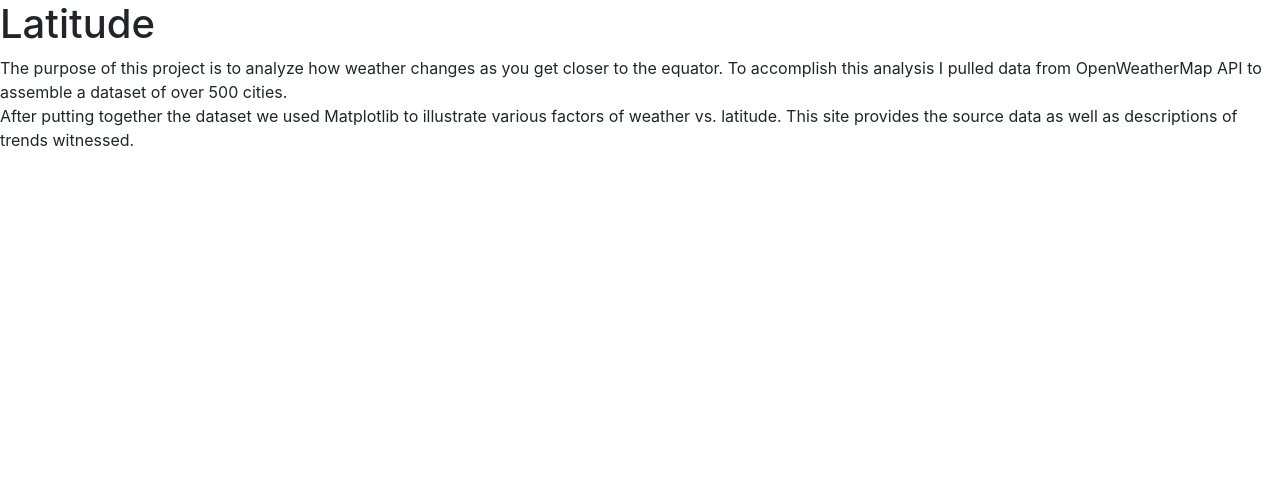
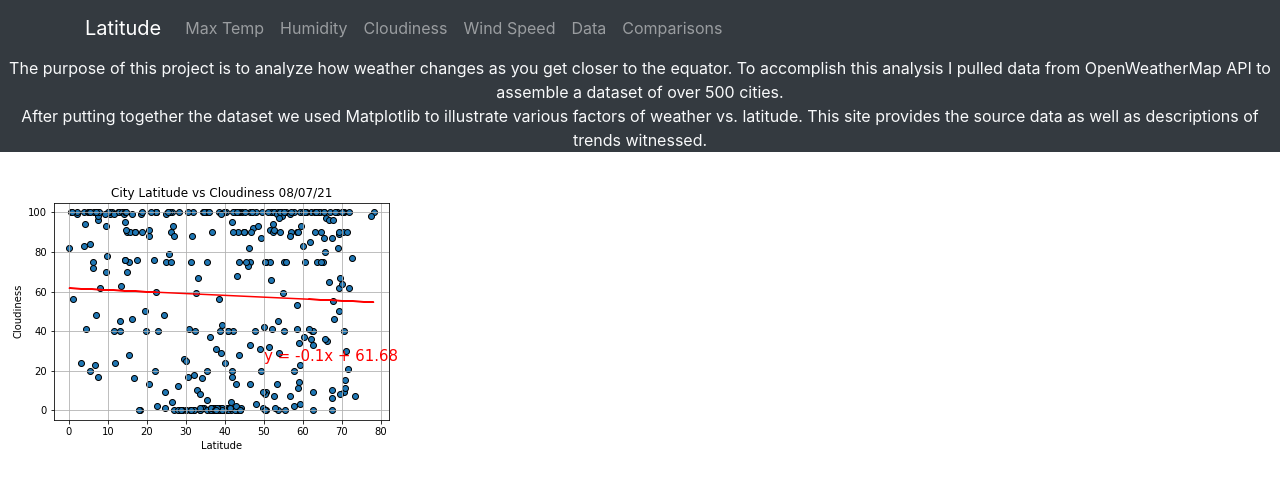
Before and after one commit to dkoski23/Web-Design-Challenge, a plain HTML site: page index.html in a window 1280 px wide. Drawn offline with nearby package versions, Linux system fonts and the light colour scheme.

Commit message:
Add files via upload

```diff
--- a/index.html
+++ b/index.html
@@ -4,14 +4,55 @@
 
 <head>
   <meta charset="UTF-8">
+  <link rel="stylesheet" href="https://stackpath.bootstrapcdn.com/bootstrap/4.3.1/css/bootstrap.min.css" integrity="sha384-ggOyR0iXCbMQv3Xipma34MD+dH/1fQ784/j6cY/iJTQUOhcWr7x9JvoRxT2MZw1T" crossorigin="anonymous">
+  <link rel="stylesheet" href="style.css">
   <title>Latitude</title>
 </head>
 <body>
-    <h1>Latitude</h1>
-  <!-- Bring in our bootstrap stylesheet -->
-  <link rel="stylesheet" href="https://stackpath.bootstrapcdn.com/bootstrap/4.3.1/css/bootstrap.min.css" integrity="sha384-ggOyR0iXCbMQv3Xipma34MD+dH/1fQ784/j6cY/iJTQUOhcWr7x9JvoRxT2MZw1T" crossorigin="anonymous">
+  <body>
+    <nav class="navbar navbar-expand-lg bg-dark navbar-dark">
+        <div class="container">
+            <a href="#" class="navbar-brand">Latitude</a>
+            <!---this is all within the navbar container-->
+            <button class="navbar-toggler" type="button"
+            data_bs_toggle="collapse" data-bs-target="navmenu">
+        >
+            <span class="navbar-toggler-icon"></span>
+            </button>
+            <!--not working properly-->
+            <div class="collapse navbar-collapse" id="navmenu">
+                <!--this should allow it to collapse on smaller screens--->
+                <ul class="navbar-nav ms-auto">
+                    <!--the ms-auto will align the lis to the right-->
+                    <li>
+                        <a href="Max Temp" class="nav-link">Max Temp</a>
+                    </li>
+                    <li>
+                        <a href="Humidity" class="nav-link">Humidity</a>
+                    </li>
+                    <li>
+                        <a href="Cloudiness" class="nav-link">Cloudiness</a>
+                    </li>
+                    <!--these lis make sub headers-->
+                    <li>
+                      <a href="Wind Speed" class="nav-link">Wind Speed</a>
+                  </li>
+                  <li>
+                    <a href="Data" class="nav-link">Data</a>
+                  </li>
+                  <li>
+                    <a href="Comparisons" class='nav-link'>Comparisons</a>
+                  </li>
+                </ul>
 
-  <link rel="stylesheet" href="style.css">
+            </div>
+
+        </div>
+
+
+    </nav>
+    <section class="bg-dark text-light text-center">
+
   <p>The purpose of this project is to analyze how weather
       changes as you get closer to the equator. To accomplish
       this analysis I pulled data from OpenWeatherMap API
@@ -20,6 +61,9 @@
       After putting together the dataset we used Matplotlib to illustrate various
       factors of weather vs. latitude. This site provides the source data as well as descriptions
       of trends witnessed.
-  </p>
+     </p>
+    </section>
+  <a href="https://github.com/dkoski23/Web-Design-Challenge/blob/main/visualizations/north_cloudiness_regression_scatter.png?raw=true" target="blank"></a>
+  <img src="https://github.com/dkoski23/Web-Design-Challenge/blob/main/visualizations/north_cloudiness_regression_scatter.png?raw=true">
   </body>
   <html></html>
```
